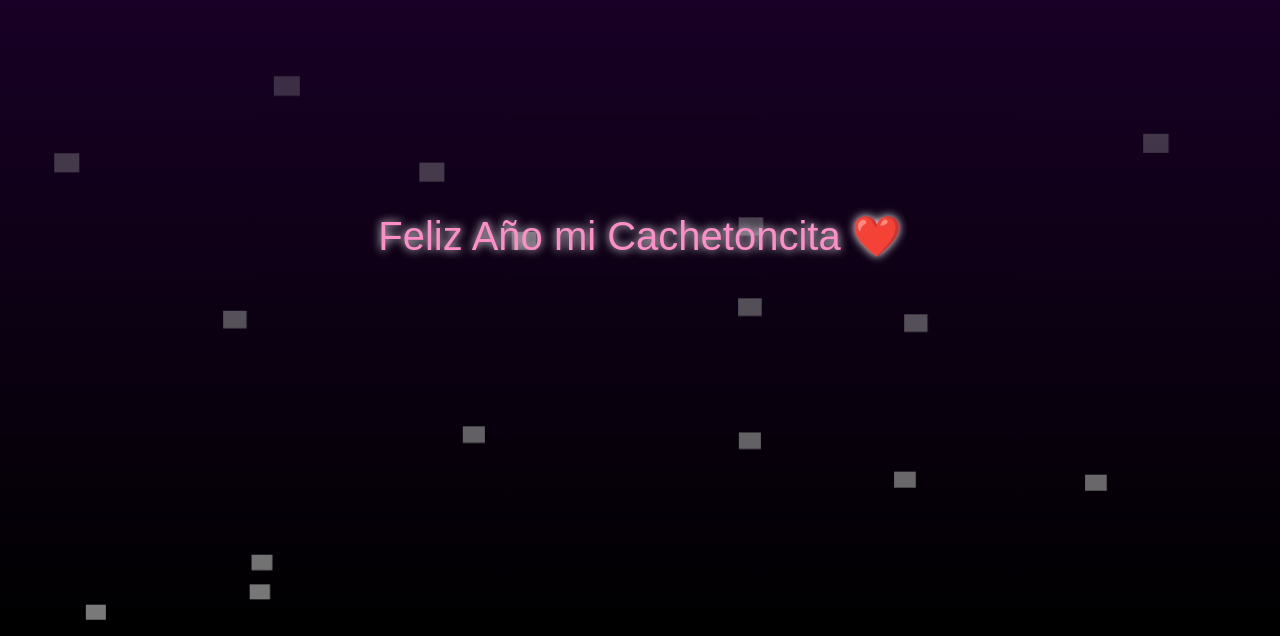
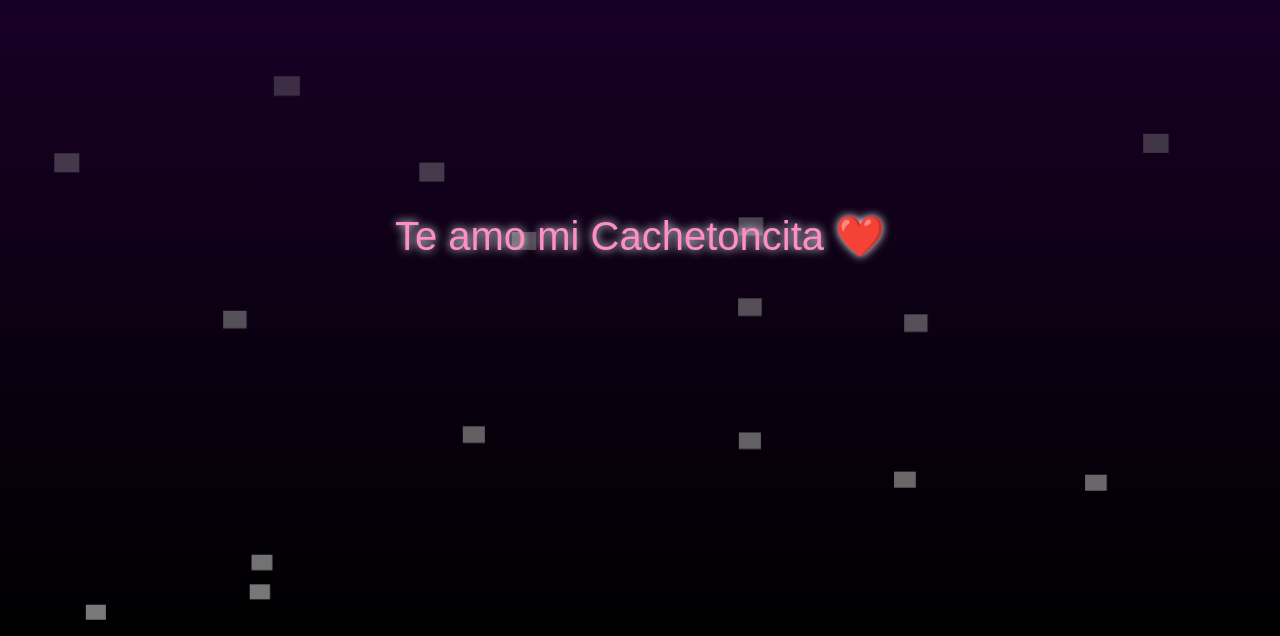
Before and after one commit to DavidF28-A/davidF28-A.github.io, a plain HTML site: page index.html in a window 1280 px wide. Shown: the part 164-800 px from the top of the page. Drawn offline with Linux system fonts and the light colour scheme; grey boxes are pictures that could not be loaded.

Commit message:
index.html

```diff
--- a/index.html
+++ b/index.html
@@ -62,7 +62,7 @@
   </style>
 </head>
 <body>
-  <div class="titulo">Feliz A&ntilde;o mi Cachetoncita ❤️</div>
+  <div class="titulo">Te amo mi Cachetoncita ❤️</div>
   <canvas id="canvas"></canvas>
 
   <script>
@@ -71,7 +71,7 @@
     canvas.width = window.innerWidth;
     canvas.height = window.innerHeight;
 
-    const frases = ["Te amo", "Mi vida", "Eres todo", "Contigo siempre", "Feliz aniversario", "Cachetoncita ❤️"];
+    const frases = ["Te amo", "Mi vida", "Eres todo", "Contigo siempre", "Feliz dia", "Cachetoncita ❤️"];
     const particulas = [];
 
     class Particula {
```
